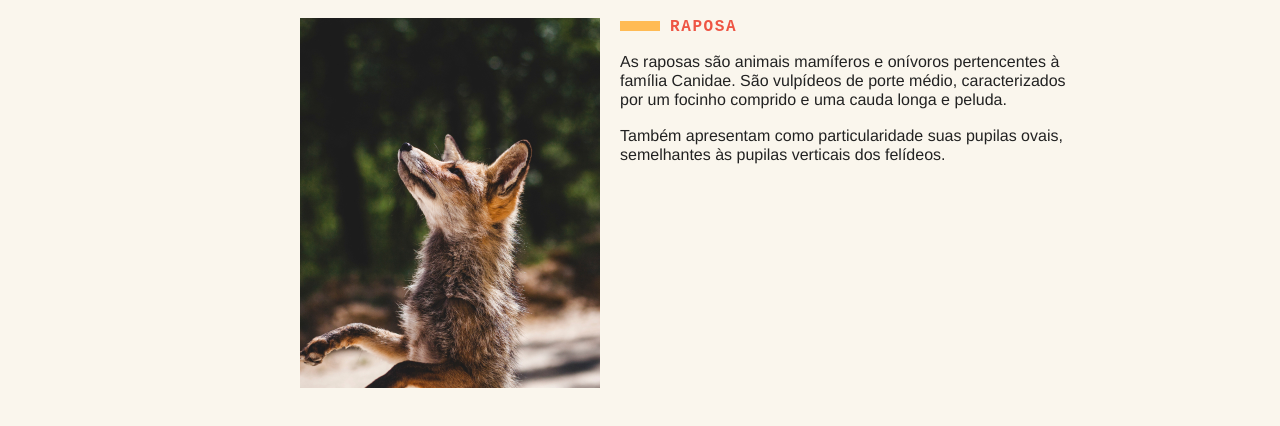
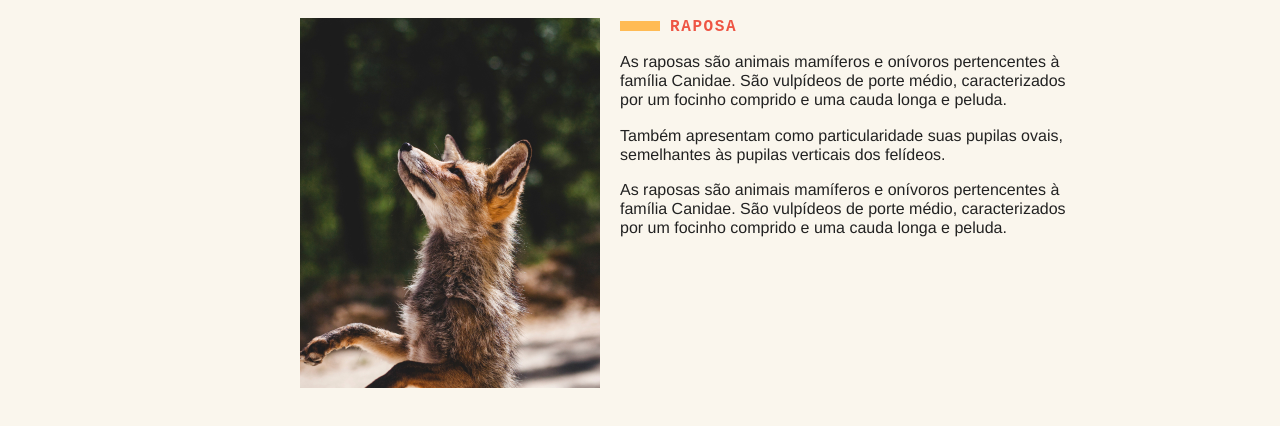
Before and after one commit to esteban941017/animais-fantasticos, a website built with webpack: page index.html in a window 1280 px wide. Shown: the part 340-766 px from the top of the page. Built offline with nearby package versions, Linux system fonts and the light colour scheme.

Commit message:
tabnav transformado em classe

```diff
--- a/index.html
+++ b/index.html
@@ -58,6 +58,7 @@
             <h2>Raposa</h2>
             <p>As raposas são animais mamíferos e onívoros pertencentes à família Canidae. São vulpídeos de porte médio, caracterizados por um focinho comprido e uma cauda longa e peluda.</p>
             <p>Também apresentam como particularidade suas pupilas ovais, semelhantes às pupilas verticais dos felídeos.</p>
+            <p>As raposas são animais mamíferos e onívoros pertencentes à família Canidae. São vulpídeos de porte médio, caracterizados por um focinho comprido e uma cauda longa e peluda.</p>
           </section>
 
           <section data-anime="show-down">
--- a/js/modules/tabnav.js
+++ b/js/modules/tabnav.js
@@ -1,22 +1,28 @@
-export default function initTabNav() {
-  const tabMenu = document.querySelectorAll('[data-tab="menu"] li');
-  const tabContent = document.querySelectorAll('[data-tab="content"] section');
-
-  function activeTab(index) {
-    tabContent.forEach((section) => {
-      section.classList.remove('ativo');
-    });
-    const direcao = tabContent[index].dataset.anime;
-    tabContent[index].classList.add('ativo', direcao);
+export default class TabNav {
+  constructor(menu, content) {
+    this.tabMenu = document.querySelectorAll(menu);
+    this.tabContent = document.querySelectorAll(content);
+    this.activeClass = 'ativo';
   }
 
-  if (tabMenu.length && tabContent.length) {
-    tabContent[0].classList.add('ativo');
+  activeTab(index) {
+    this.tabContent.forEach((section) => {
+      section.classList.remove(this.activeClass);
+    });
+    const direcao = this.tabContent[index].dataset.anime;
+    this.tabContent[index].classList.add(this.activeClass, direcao);
+  }
 
-    tabMenu.forEach((itemMenu, index) => {
-      itemMenu.addEventListener('click', () => {
-        activeTab(index);
-      });
+  addTabNavEvent() {
+    this.tabMenu.forEach((itemMenu, index) => {
+      itemMenu.addEventListener('click', () => this.activeTab(index));
     });
   }
+
+  init() {
+    if (this.tabMenu.length && this.tabContent.length) {
+      this.activeTab(0);
+      this.addTabNavEvent();
+    }
+  }
 }
--- a/js/script.js
+++ b/js/script.js
@@ -1,6 +1,6 @@
 import Scrollsuave from './modules/scroll-suave.js';
 import Accordion from './modules/accordion.js';
-import initTabNav from './modules/tabnav.js';
+import TabNav from './modules/tabnav.js';
 import initModal from './modules/modal.js';
 import initTooltip from './modules/tooltip.js';
 import initDropdownMenu from './modules/dropdown-menu.js';
@@ -16,7 +16,9 @@ scrollSuave.init();
 const accordion = new Accordion('[data-anime="accordion"] dt');
 accordion.init();
 
-initTabNav();
+const tabNav = new TabNav('[data-tab="menu"] li', '[data-tab="content"] section');
+tabNav.init();
+
 initModal();
 initTooltip();
 initDropdownMenu();
```
Also changed, not shown: main.js (+2 -2 lines).
